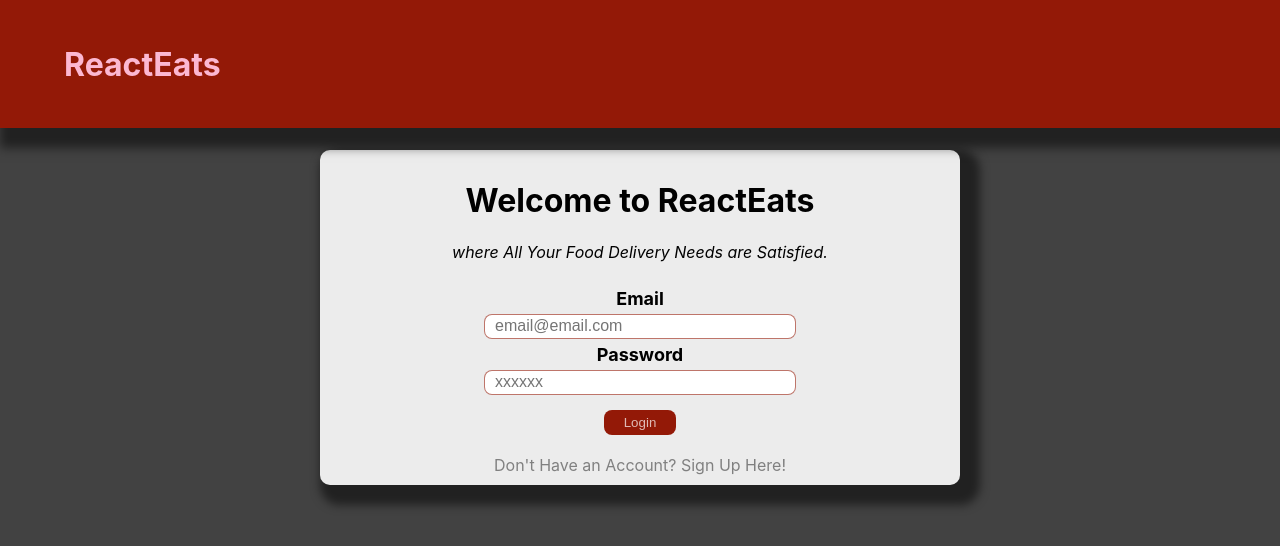
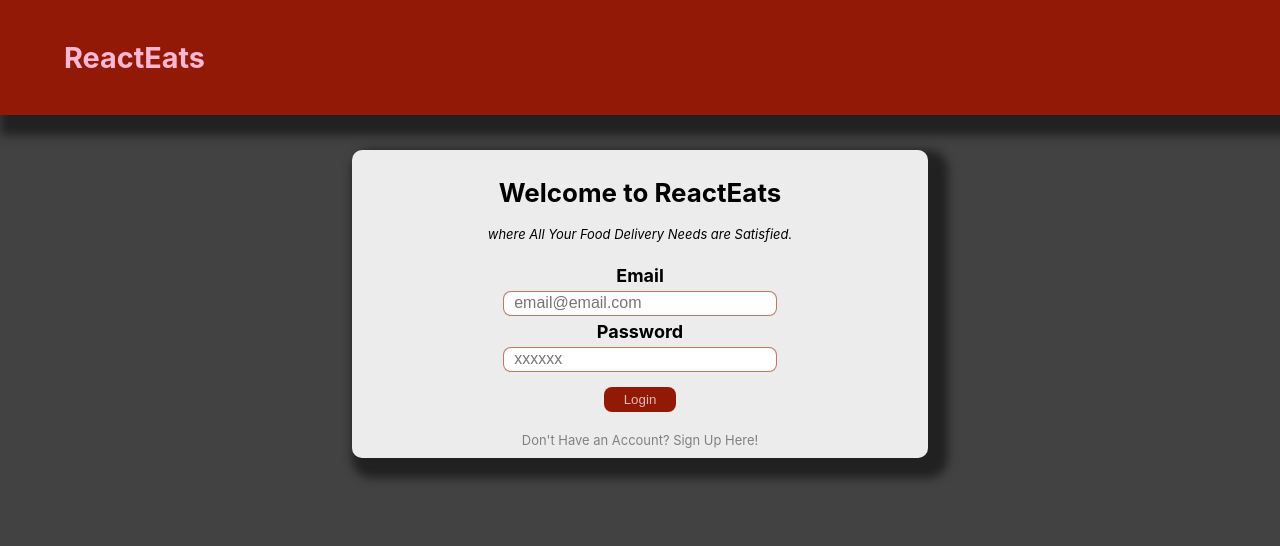
Before and after one commit to dg21-stack/OrderSite, a Next.js app: page / in a window 1280 px wide. Shown: the top 546 px of the page. Built offline with nearby package versions, Linux system fonts and the light colour scheme.

Commit message:
Update globals.css

```diff
--- a/styles/globals.css
+++ b/styles/globals.css
@@ -1,6 +1,6 @@
 html,
 body {
-  font-size: 100%;
+  font-size: 90%;
   padding: 0;
   margin: 0;
   font-family: -apple-system, BlinkMacSystemFont, Segoe UI, Roboto, Oxygen,
```
